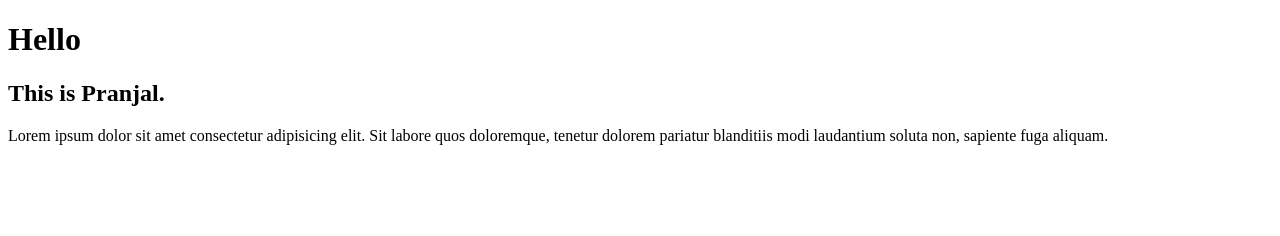
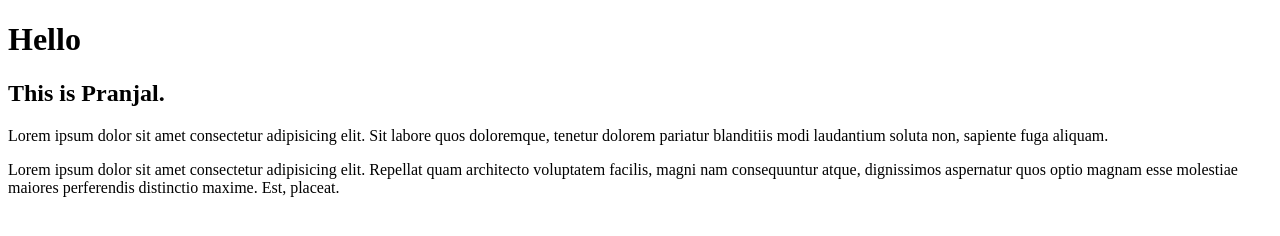
Before and after one commit to pranja-hub/Pranjal_Assingment_Section_0, a plain HTML site: page index.html in a window 1280 px wide. Drawn offline with Linux system fonts and the light colour scheme.

Commit message:
This is our first project

```diff
--- a/index.html
+++ b/index.html
@@ -10,5 +10,6 @@
     <h1>Hello<h1>
         <h2>This is Pranjal.</h2>
         <p>Lorem ipsum dolor sit amet consectetur adipisicing elit. Sit labore quos doloremque, tenetur dolorem pariatur blanditiis modi laudantium soluta non, sapiente fuga aliquam.</p>
-</body>
+        <p>Lorem ipsum dolor sit amet consectetur adipisicing elit. Repellat quam architecto voluptatem facilis, magni nam consequuntur atque, dignissimos aspernatur quos optio magnam esse molestiae maiores perferendis distinctio maxime. Est, placeat.</p>
+    </body>
 </html>
```
